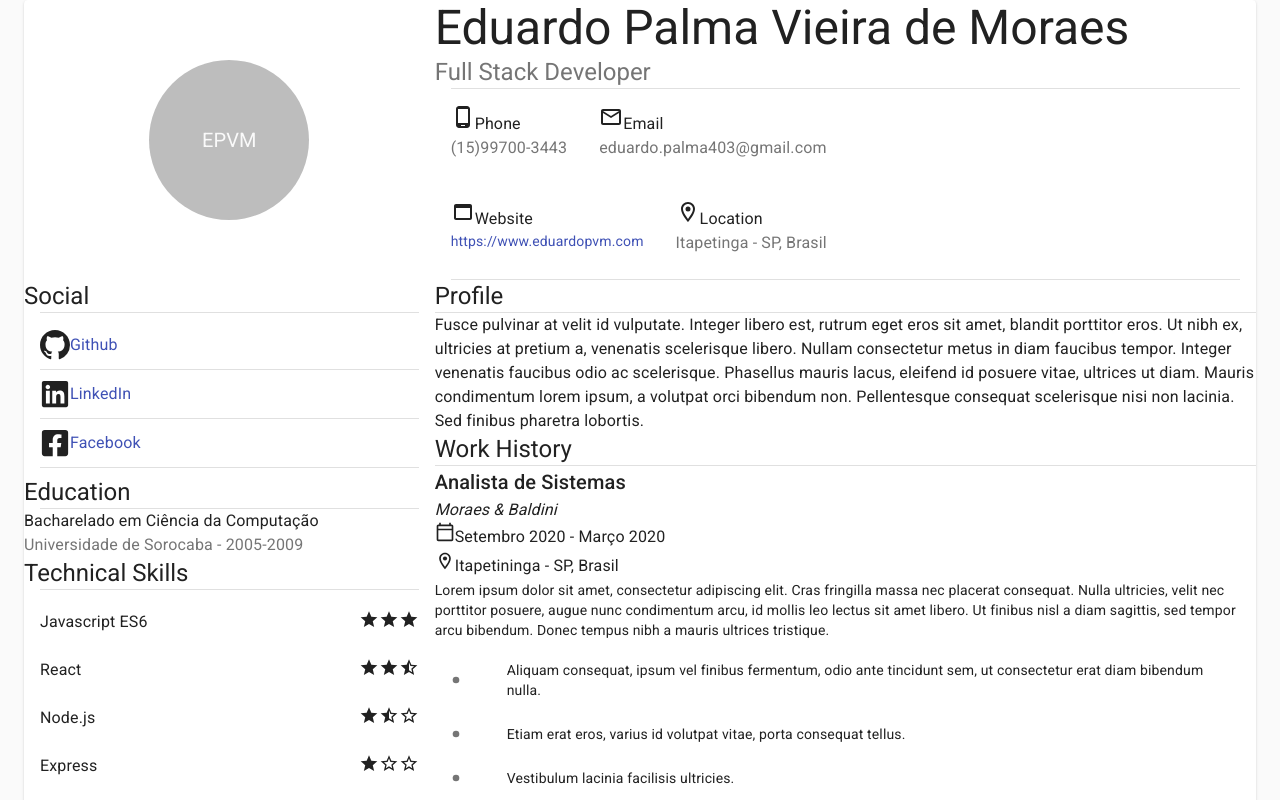
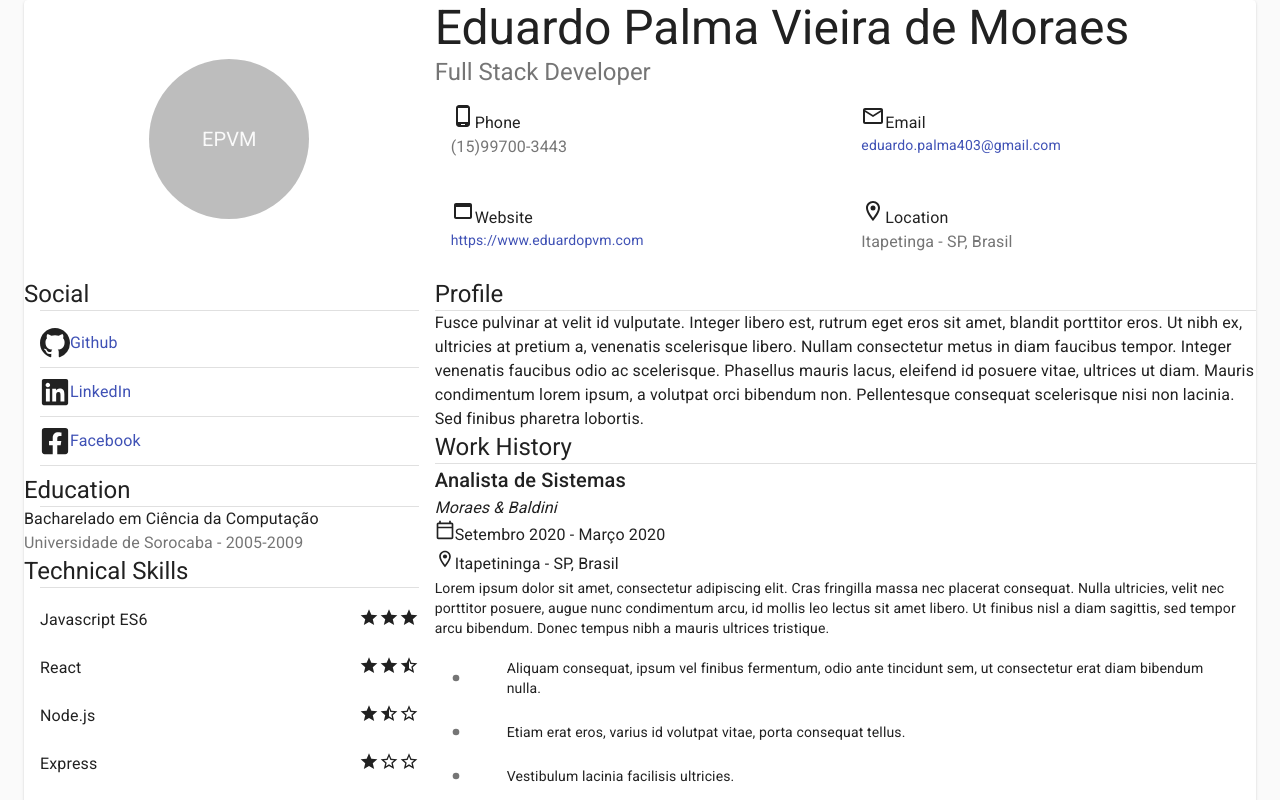
Before and after one commit to eduardopvm/react-cv, a React (Create React App) app: page / in a window 1280 px wide. Shown: the top 800 px of the page. Built offline with nearby package versions, Linux system fonts and the light colour scheme.

Commit message:
improvements to InfoPanel layout

```diff
--- a/src/InfoPanel.js
+++ b/src/InfoPanel.js
@@ -13,36 +13,44 @@ import LocationOnOutlinedIcon from "@material-ui/icons/LocationOnOutlined";
 
 export default function HeaderPanel(props) {
   return (
-    <Box>
-      <Divider variant="middle" />
-      <Grid container>
+    <Grid container item xs={12}>
+      <Grid item xs={6}>
         <CardContent>
           <PhoneAndroidOutlinedIcon display="inline" />
           <Typography display="inline">Phone</Typography>
           <Typography color="textSecondary">{props.contact.phone}</Typography>
         </CardContent>
+      </Grid>
 
+      <Grid item xs={6}>
         <CardContent>
           <EmailOutlinedIcon display="inline" />
           <Typography display="inline">Email</Typography>
-          <Typography color="textSecondary">{props.contact.email}</Typography>
+          <Link href={`mailto:${props.contact.email}`} display="block">
+            {props.contact.email}
+          </Link>
         </CardContent>
       </Grid>
 
-      <Grid container>
+      <Grid item xs={6}>
         <CardContent>
           <WebAssetOutlinedIcon display="inline" />
           <Typography display="inline">Website</Typography>
-          <Link href={props.contact.website} target="_blank" display="block">{props.contact.website}</Link>
+          <Link href={props.contact.website} target="_blank" display="block">
+            {props.contact.website}
+          </Link>
         </CardContent>
+      </Grid>
 
+      <Grid item xs={6}>
         <CardContent>
           <LocationOnOutlinedIcon display="inline" />
           <Typography display="inline">Location</Typography>
-          <Typography color="textSecondary">{props.contact.location}</Typography>
+          <Typography color="textSecondary">
+            {props.contact.location}
+          </Typography>
         </CardContent>
       </Grid>
-      <Divider variant="middle" />
-    </Box>
+    </Grid>
   );
 }
```
